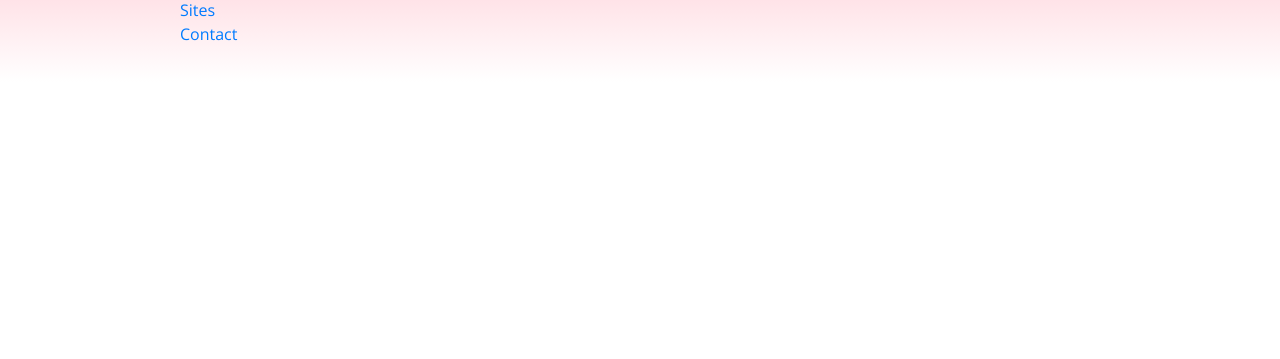
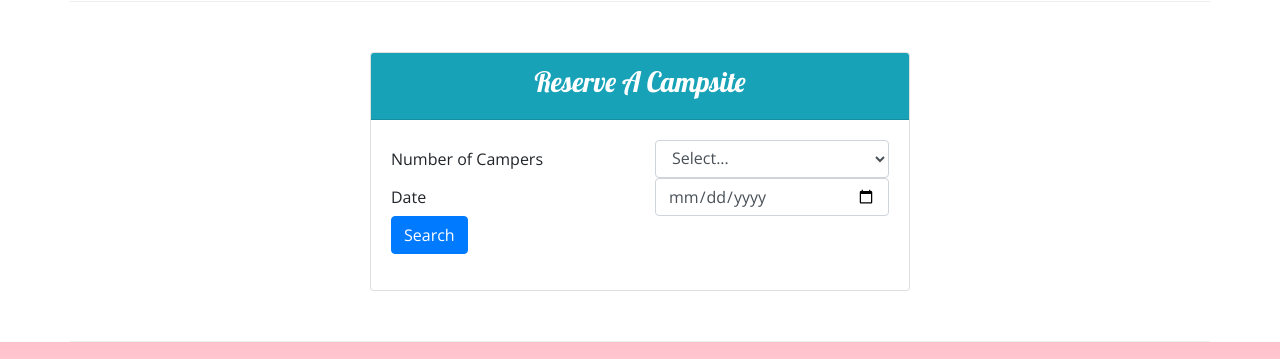
Before and after one commit to Jalcantara88/nucampsiteAltered, a website: page index.html in a window 1280 px wide. Shown: the part 1151-1510 px from the top of the page. Before the commit the page ends 1233 px from the top, so only its background shows below. Drawn offline with nearby package versions, Linux system fonts and the light colour scheme.

Commit message:
reserve a campsite

```diff
--- a/index.html
+++ b/index.html
@@ -44,6 +44,9 @@
                     <div class="col">
                         <h1>NuCamp</h1>
                         <h2>a better way to camp</h2>
+                    </div>
+                    <div class="col-md-4 col-xl-2 col-12 mt-4">
+                        <a class="text-nowrap" href="#reserveForm"><button class="btn btn-info btn-lg">Reseve Campsite</button></a>
                     </div>
                 </div>
 
@@ -98,9 +101,15 @@
                     <h2>Featured Campsites</h2>
                 </div>
                 <div class="col">
-                    <h3>React Lake Campground</h3>
-                    <p class="d-none d-sm-block">Nestled in the foothills of the chrome mountains, this campground on the shores of the pristine React Lake is a favorite for fly fishers.</p>
+                    <div class="media">
+                        <div class="media-body">
+                            <h3>React Lake Campground</h3>
+                            <p class="d-none d-sm-block">Nestled in the foothills of the chrome mountains, this campground on the shores of the pristine React Lake is a favorite for fly fishers.</p>
+                        </div>
+                        <img class="d-flex img-thumbnail ml-3" src="img/react-lake-thumb.jpg" alt="React Lake Thumb"/>
+                    </div>
                 </div>
+
             </div>
 
             <div class="row row-content">
@@ -117,6 +126,48 @@
                     </div>
                 </div>
             </div>
+
+            <div class="row row-content">
+                <div class="col col-sm-6 mx-auto">
+                    <div class="card">
+                        <div class="card-header bg-info text-white text-center">
+                            <h3> Reserve A Campsite</h3>
+                        </div>
+                        <div class="card-body">
+                            <form id="reserveForm">
+                                <div class="form-group">
+                                    <div class="row">
+                                        <label class="col-sm-6 col-12 col-form-label" for="numCamers">Number of Campers</label>
+                                        <div class="col">
+                                            <select name="numCampers" id="numCampers" class="form-control">
+                                                <option>Select...</option>
+                                                <option>1</option>
+                                                <option>2</option>
+                                                <option>3</option>
+                                                <option>4</option>
+                                                <option>5</option>
+                                                <option>6</option>
+                                            </select>
+                                        </div>
+                                    </div>
+                                    <div class="row">
+                                        <label class="col-sm-6 col-12 col-form-label" for="date">Date</label>
+                                        <div class="col">
+                                            <input type="date" id="date" name="date" placeholder="date" class="form-control"></input>
+                                        </div>
+                                    </div>
+                                    <div class="row">
+                                        <div class="col">
+                                            <button class="btn btn-primary" type="submit">Search</button>
+                                        </div>
+                                    </div>
+                                </div>
+                            </form>
+                        </div>
+                    </div>
+                </div>
+            </div>
+
         </div>
 
         <footer class="siteFooter">
```
